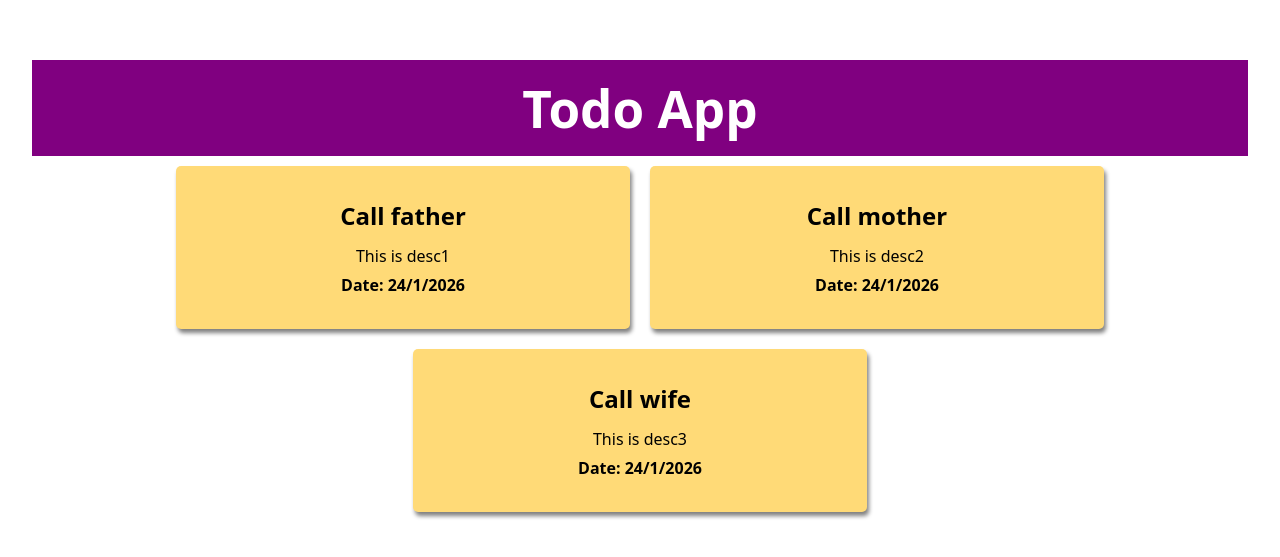
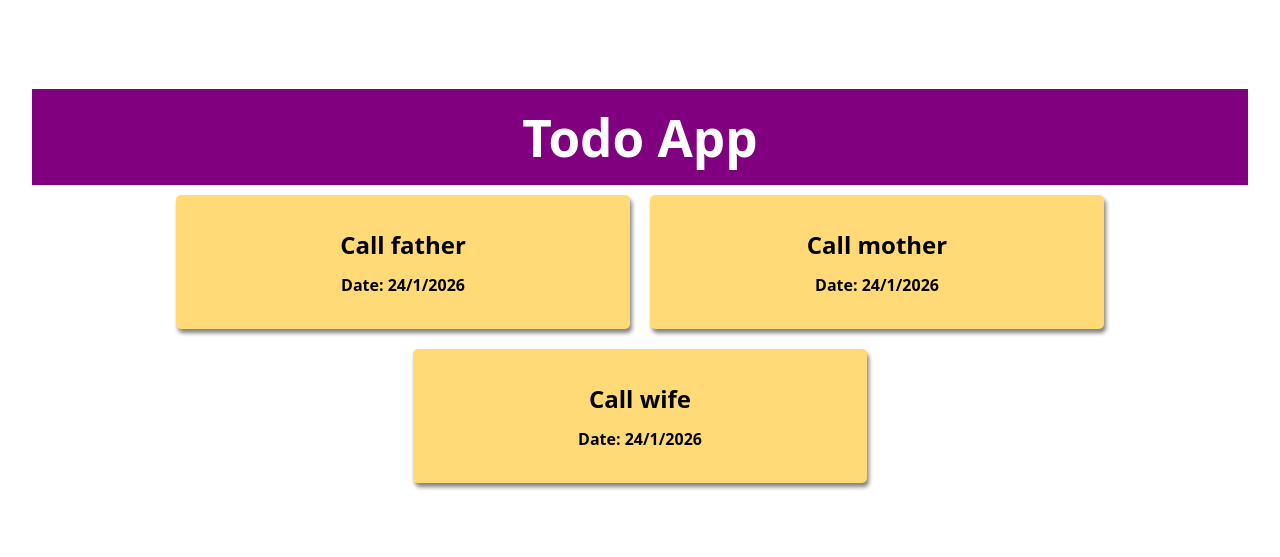
Before and after one commit to raihan2500/React, a React (Vite) app in the folder project1/: page / in a window 1280 px wide. Shown: the part 109-666 px from the top of the page. Built offline with nearby package versions, Linux system fonts and the light colour scheme.

Commit message:
Class 12: Performed the same task using mapping

```diff
--- a/project1/src/App.jsx
+++ b/project1/src/App.jsx
@@ -8,9 +8,11 @@ import Data from './data.json'
 
 function App(){
   let items = [];
-  for(let i = 0; i < Data.length; i++){
-    items.push(<Card titleText = {Data[i].title} descText = {Data[i].desc} /> );
-  }
+  // for(let i = 0; i < Data.length; i++){
+  //   items.push(<Card titleText = {Data[i].title} descText = {Data[i].desc} /> );
+  // }
+
+  items = Data.map((item) => <Card titleText = {item.title} descText = {item.descText} />)
 
   return <div>
     <h1 className='headingStyle'>Todo App</h1>
```
